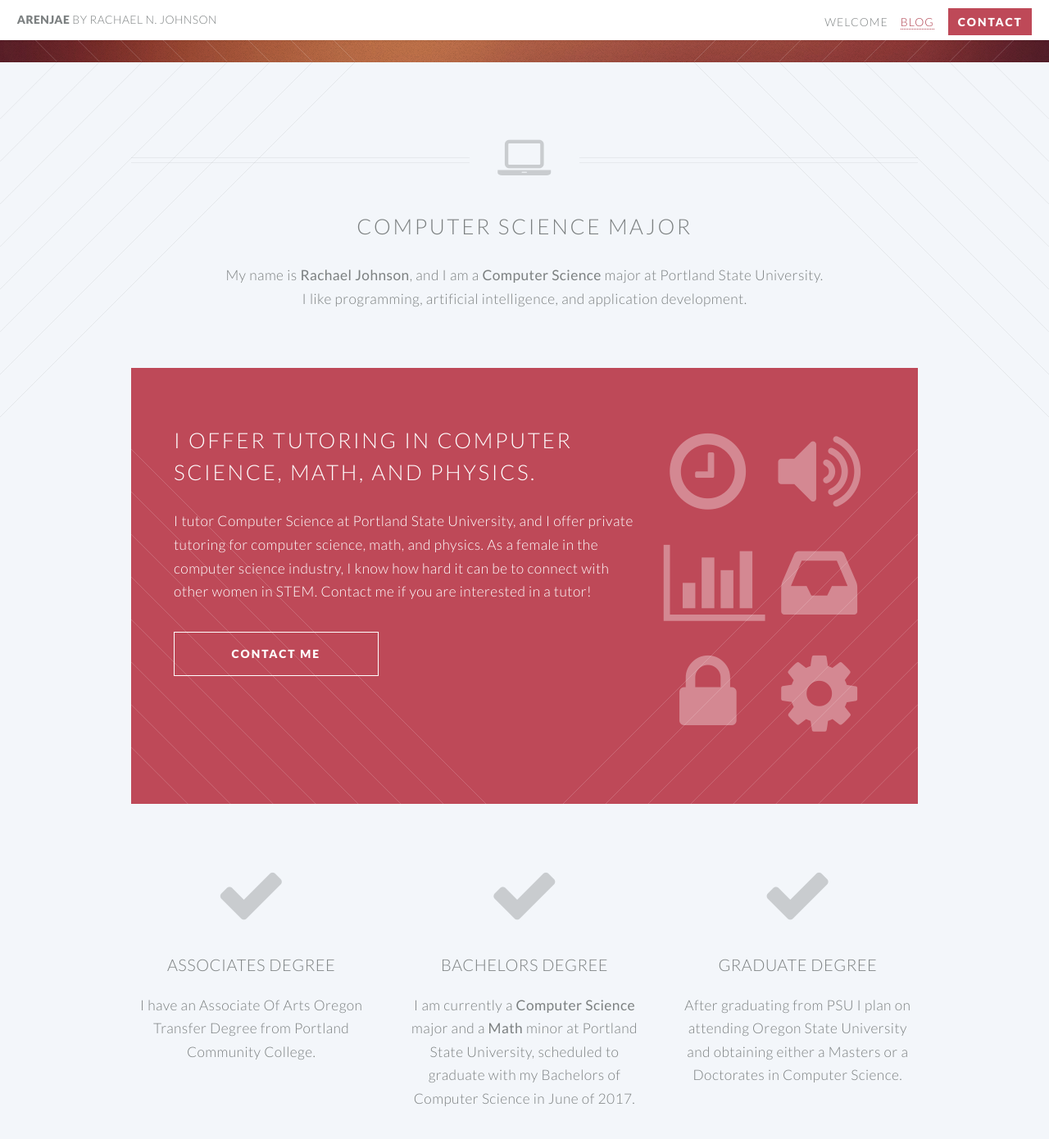
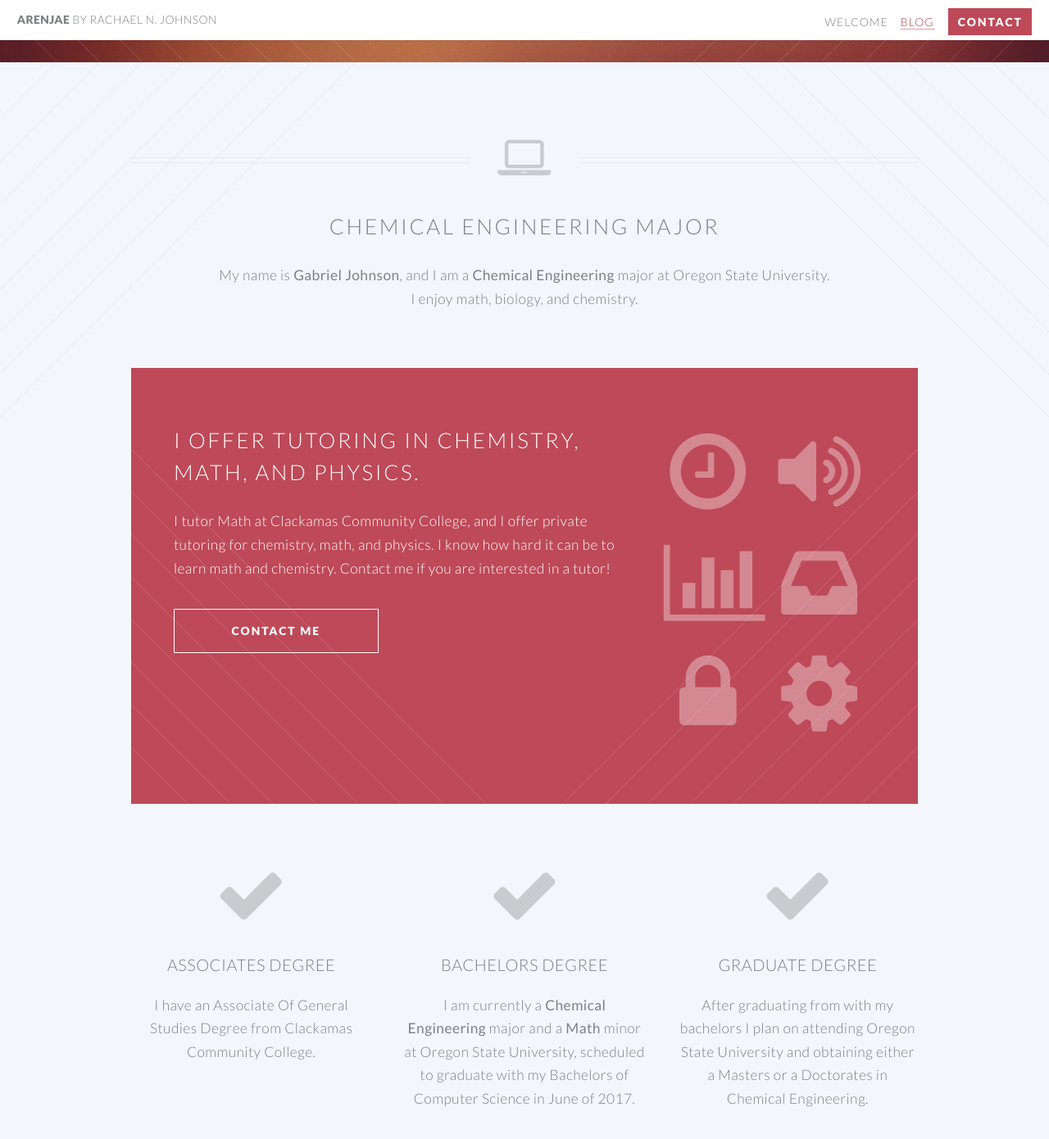
Before and after one commit to dainjae/dainjae.github.io, a Jekyll site: the page built from index.html, in a window 1280 px wide and 1400 px high, scrolled down 656 px. Shown: the top 1390 px of the window at 82% size. Built offline with Jekyll 4.4.1, drawn with Linux system fonts in a browser that asks for light colours.

Commit message:
Update index.html

```diff
--- a/index.html
+++ b/index.html
@@ -6,9 +6,9 @@ layout: landing-page
 
 				<header class="special container">
 					<span class="icon fa-laptop"></span>
-					<h2>Computer Science Major</h2>
-					<p>My name is <strong>Rachael Johnson</strong>, and I am a <strong>Computer Science</strong> major at Portland State University.</p>
-					<p>I like programming, artificial intelligence, and application development.</p>
+					<h2>Chemical Engineering Major</h2>
+					<p>My name is <strong>Gabriel Johnson</strong>, and I am a <strong>Chemical Engineering</strong> major at Oregon State University.</p>
+					<p>I enjoy math, biology, and chemistry.</p>
 				</header>
 
 				<!-- One -->
@@ -17,12 +17,12 @@ layout: landing-page
 							<div class="8u">
 
 								<header>
-								  <h2>I offer tutoring in Computer Science, Math, and Physics.</h2>
+								  <h2>I offer tutoring in Chemistry, Math, and Physics.</h2>
 								</header>
-								<p>I tutor Computer Science at Portland State University, and I offer private tutoring for computer science, math, and physics. As a female in the computer science industry, I know how hard it can be to connect with other women in STEM. Contact me if you are interested in a tutor!</p>
+								<p>I tutor Math at Clackamas Community College, and I offer private tutoring for chemistry, math, and physics. I know how hard it can be to learn math and chemistry. Contact me if you are interested in a tutor!</p>
 								<footer>
 									<ul class="buttons">
-										<li><a href="http://arenjae.com/contact.html" class="button">Contact Me</a></li>
+										<li><a href="http://dainjae.com/contact.html" class="button">Contact Me</a></li>
 									</ul>
 								</footer>
 
@@ -52,7 +52,7 @@ layout: landing-page
 									<header>
 										<h3>Associates Degree</h3>
 									</header>
-									<p>I have an Associate Of Arts Oregon Transfer Degree from Portland Community College.</p>
+									<p>I have an Associate Of General Studies Degree from Clackamas Community College.</p>
 								</section>
 
 							</div>
@@ -63,7 +63,7 @@ layout: landing-page
 									<header>
 										<h3>Bachelors Degree</h3>
 									</header>
-									<p>I am currently a <strong>Computer Science</strong> major and a <strong>Math</strong> minor at Portland State University, scheduled to graduate with my Bachelors of Computer Science in June of 2017.</p>
+									<p>I am currently a <strong>Chemical Engineering</strong> major and a <strong>Math</strong> minor at Oregon State University, scheduled to graduate with my Bachelors of Computer Science in June of 2017.</p>
 								</section>
 
 							</div>
@@ -74,7 +74,7 @@ layout: landing-page
 									<header>
 										<h3>Graduate Degree</h3>
 									</header>
-									<p>After graduating from PSU I plan on attending Oregon State University and obtaining either a Masters or a Doctorates in Computer Science.</p>
+									<p>After graduating from with my bachelors I plan on attending Oregon State University and obtaining either a Masters or a Doctorates in Chemical Engineering.</p>
 								</section>
 
 							</div>
```
